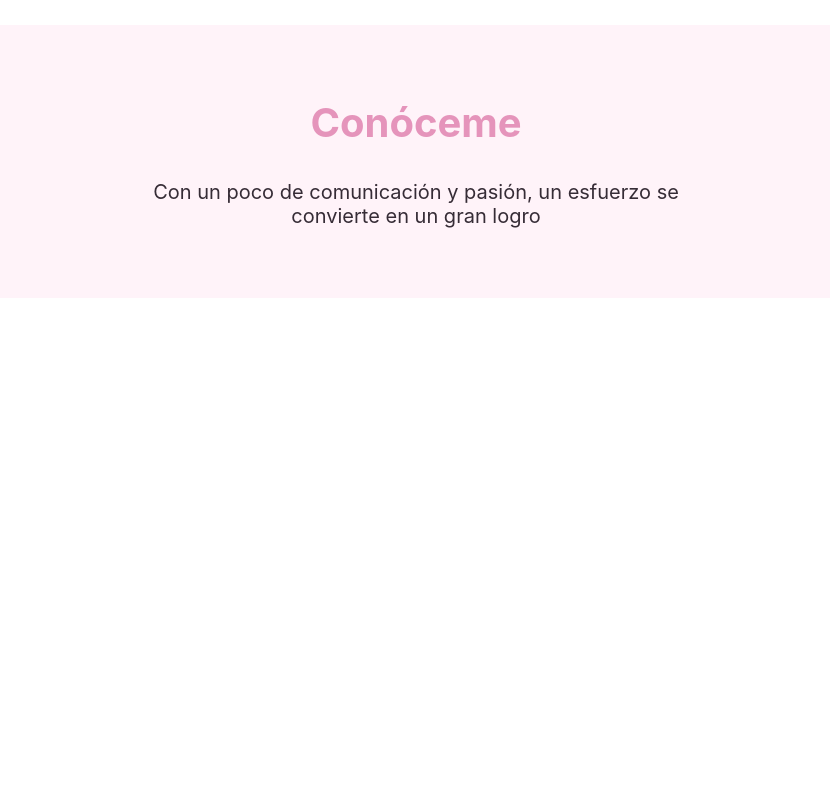
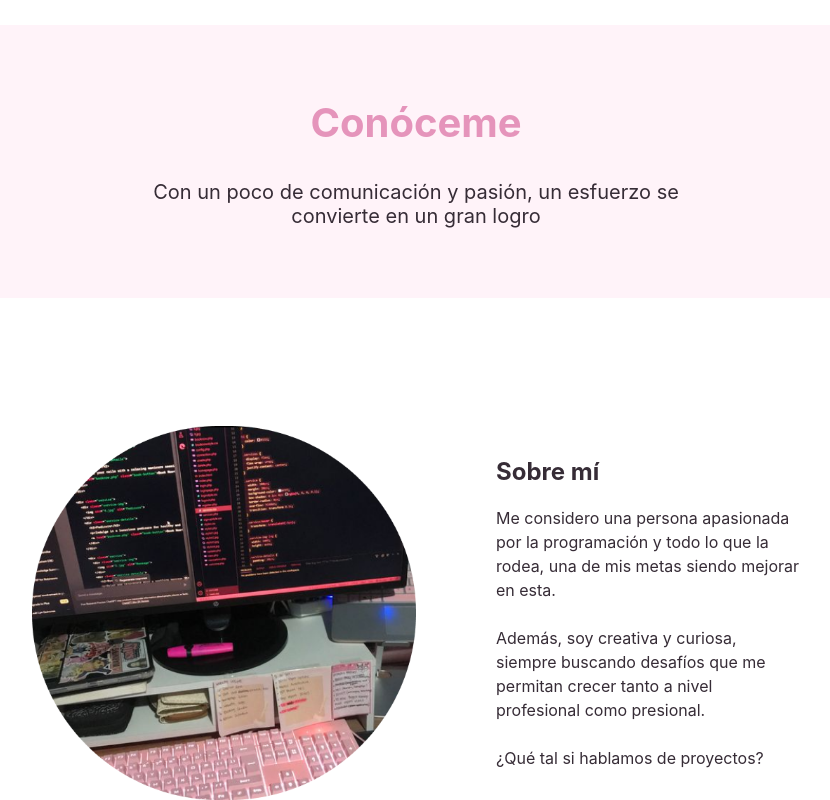
Before and after one commit to libertyDv/portfolio-Liberty, a React (Vite) app in the folder portfolio/: page / in a window 1280 px wide. Shown: the part 725-1525 px from the top of the page, without its empty margins (224-1054 px from the left). Before the commit the page ends 1023 px from the top, so only its background shows below. Built offline with nearby package versions, Linux system fonts and the light colour scheme.

Commit message:
sobre mi sin terminar

```diff
--- a/portfolio/src/App.css
+++ b/portfolio/src/App.css
@@ -50,11 +50,9 @@ h1 {
   justify-content: center;
   text-align: center;
   background-color: #FFF3F9;
-  position: absolute;
-  left: 0;
-  right: 0;
   padding-top: 40px;
   padding-bottom: 70px;
+  margin-bottom: 10%;
 
 }
 
@@ -62,3 +60,30 @@ h1 {
   font-size: 20px;
 
 }
+
+/*Sobre mí*/
+
+
+.sobreMi {
+  display: flex;
+  justify-content: center;
+  align-items: center;
+  width: 60%;
+  margin: 0 auto;
+}
+
+.imagenCirc {
+  width: 50%;
+  margin-right: 80px;
+}
+
+
+.titSobreMi {
+  font-size: 24px;
+  margin-top: 0;
+}
+
+.textSobreMi {
+  font-size: 16px;
+  line-height: 1.5;
+}
--- a/portfolio/src/App.tsx
+++ b/portfolio/src/App.tsx
@@ -1,11 +1,9 @@
-import { useState } from 'react'
-import reactLogo from './assets/react.svg'
-import viteLogo from '/vite.svg'
 import imagenInicio from './assets/imagen_inicio.png'
+import circulo from './assets/circulo.png'
+
 import './App.css'
 
 function App() {
-  const [count, setCount] = useState(0)
 
   return (
     <>
@@ -27,8 +25,21 @@ function App() {
 
 
 
+      <div className='sobreMi'>
+      <img className='imagenCirc' src={circulo} />
+      <div className='sobreMiCont'>
+      <h2 className='titSobreMi'>Sobre mí</h2>
+      <p className='textSobreMi'>Me considero una persona apasionada por la programación y todo lo que la rodea, una de mis metas siendo mejorar en esta. <br></br><br></br>
+        Además, soy creativa y curiosa, siempre buscando desafíos que me permitan crecer tanto a nivel profesional como presional.<br></br><br></br>
+         ¿Qué tal si hablamos de proyectos?
+      </p>
+      </div>
+      </div>
+
+
+
     </>
   )
 }
 
-export default App
+export default App;
```
Also changed, not shown: portfolio/src/assets/circulo.png (added).
